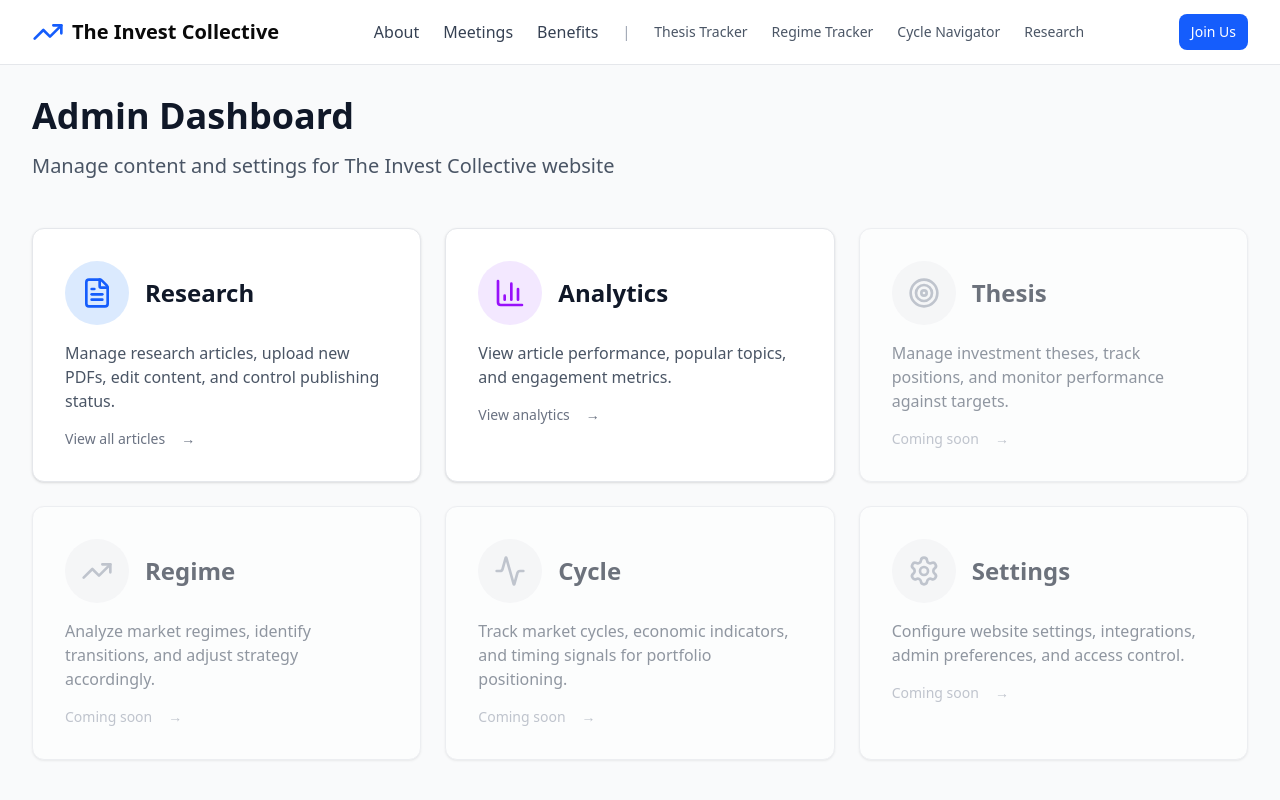
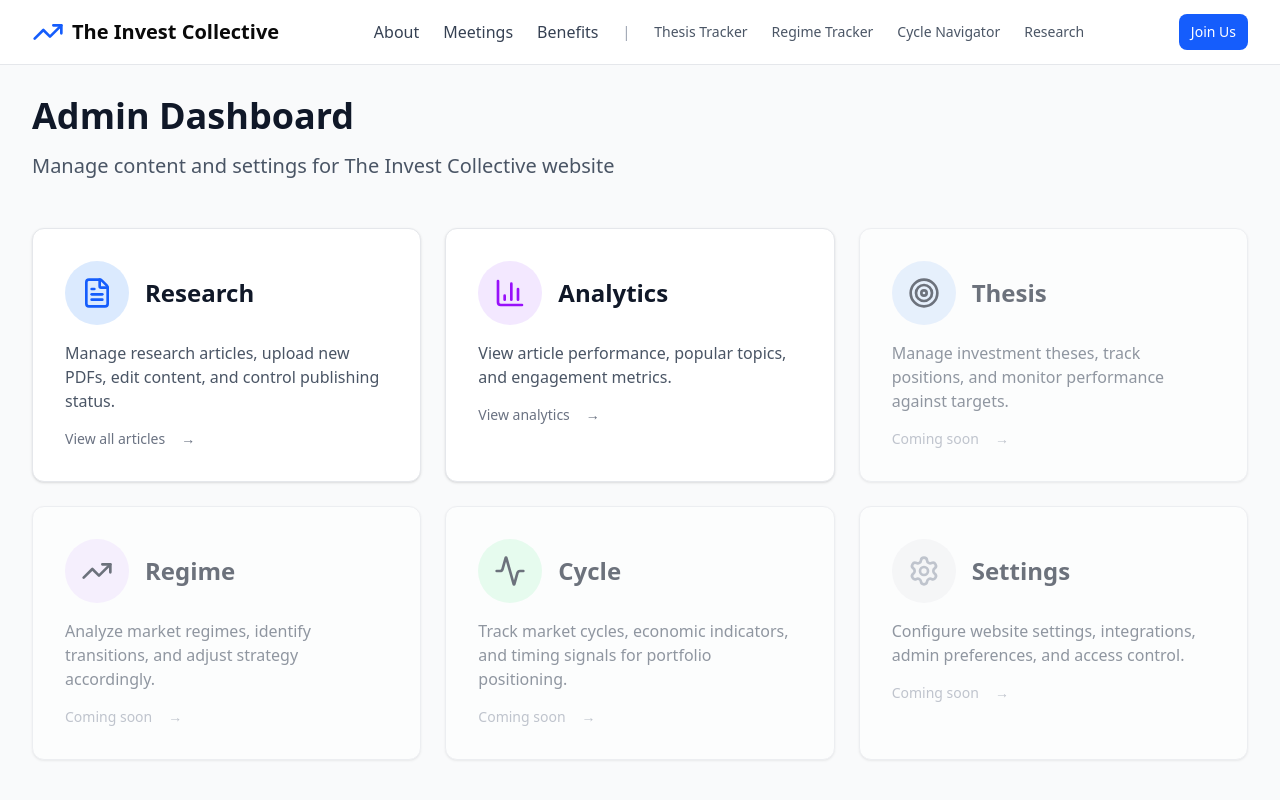
Before and after one commit to fstab50/invest-collective-site, a Next.js app: page /admin in a window 1280 px wide. Shown: the top 800 px of the page. Built offline with nearby package versions, Linux system fonts and the light colour scheme; no server answers.

Commit message:
Enhance visual styling of Thesis, Regime, and Cycle sections in admin dashboard

```diff
--- a/src/app/admin/page.tsx
+++ b/src/app/admin/page.tsx
@@ -65,8 +65,8 @@ export default function AdminDashboard() {
             className="group bg-white rounded-xl shadow-sm border border-gray-200 p-8 opacity-60 hover:opacity-100 hover:shadow-md hover:border-blue-300 transition-all"
           >
             <div className="flex items-center gap-4 mb-4">
-              <div className="bg-gray-100 p-4 rounded-full group-hover:bg-blue-100 transition-colors">
-                <Target className="w-8 h-8 text-gray-400 group-hover:text-blue-600 transition-colors" />
+              <div className="bg-blue-100 p-4 rounded-full group-hover:bg-blue-200 transition-colors">
+                <Target className="w-8 h-8 text-gray-900 group-hover:text-blue-600 transition-colors" />
               </div>
               <h2 className="text-2xl font-bold text-gray-900">Thesis</h2>
             </div>
@@ -85,8 +85,8 @@ export default function AdminDashboard() {
             className="group bg-white rounded-xl shadow-sm border border-gray-200 p-8 opacity-60 hover:opacity-100 hover:shadow-md hover:border-purple-300 transition-all"
           >
             <div className="flex items-center gap-4 mb-4">
-              <div className="bg-gray-100 p-4 rounded-full group-hover:bg-purple-100 transition-colors">
-                <TrendingUp className="w-8 h-8 text-gray-400 group-hover:text-purple-600 transition-colors" />
+              <div className="bg-purple-100 p-4 rounded-full group-hover:bg-purple-200 transition-colors">
+                <TrendingUp className="w-8 h-8 text-gray-900 group-hover:text-purple-600 transition-colors" />
               </div>
               <h2 className="text-2xl font-bold text-gray-900">Regime</h2>
             </div>
@@ -105,8 +105,8 @@ export default function AdminDashboard() {
             className="group bg-white rounded-xl shadow-sm border border-gray-200 p-8 opacity-60 hover:opacity-100 hover:shadow-md hover:border-green-300 transition-all"
           >
             <div className="flex items-center gap-4 mb-4">
-              <div className="bg-gray-100 p-4 rounded-full group-hover:bg-green-100 transition-colors">
-                <Activity className="w-8 h-8 text-gray-400 group-hover:text-green-600 transition-colors" />
+              <div className="bg-green-100 p-4 rounded-full group-hover:bg-green-200 transition-colors">
+                <Activity className="w-8 h-8 text-gray-900 group-hover:text-green-600 transition-colors" />
               </div>
               <h2 className="text-2xl font-bold text-gray-900">Cycle</h2>
             </div>
```
